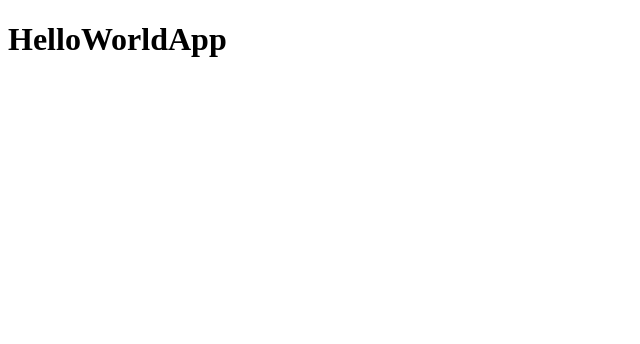
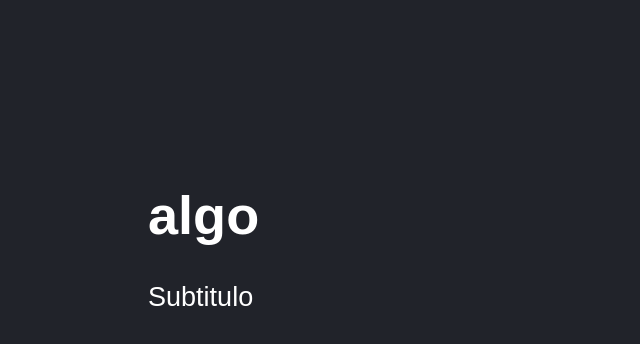
Before and after one commit to bolijesus/react-de-cero-a-experto-hooks-y-mern-fh, a React (Vite) app in the folder 03-counter-app-vite/: page / in a window 1280 px wide. Shown: the top 344 px of the page, without its empty margins (0-640 px from the left). Built offline with nearby package versions, Linux system fonts and the light colour scheme.

Commit message:
S4M10-13-creacion de un componente FirstApp

```diff
--- /dev/null
+++ b/03-counter-app-vite/src/FirstApp.jsx
@@ -0,0 +1,11 @@
+
+
+export const FirstApp = () => {
+
+    return (
+        <>
+            <h1>{'algo'}</h1>
+            <p>Subtitulo</p>
+        </>
+    );
+}
--- a/03-counter-app-vite/src/main.jsx
+++ b/03-counter-app-vite/src/main.jsx
@@ -1,9 +1,13 @@
 import React from 'react';
 import ReactDOM from 'react-dom/client';
-import {HelloWorldApp as App} from './HelloWorldApp'
+
+// import { HelloWorldApp as App } from './HelloWorldApp'
+import { FirstApp } from './FirstApp';
+import './styles.css';
 
 ReactDOM.createRoot(document.getElementById('root')).render(
     <React.StrictMode>
-        <App />
+        {/* <App /> */}
+        <FirstApp />
     </React.StrictMode>
 )
--- /dev/null
+++ b/03-counter-app-vite/src/styles.css
@@ -0,0 +1,7 @@
+html, body {
+    background-color: #21232a;
+    color: white;
+    font-family: Arial, Helvetica, sans-serif;
+    font-size: 1.3rem;
+    padding: 70px;
+}
```
